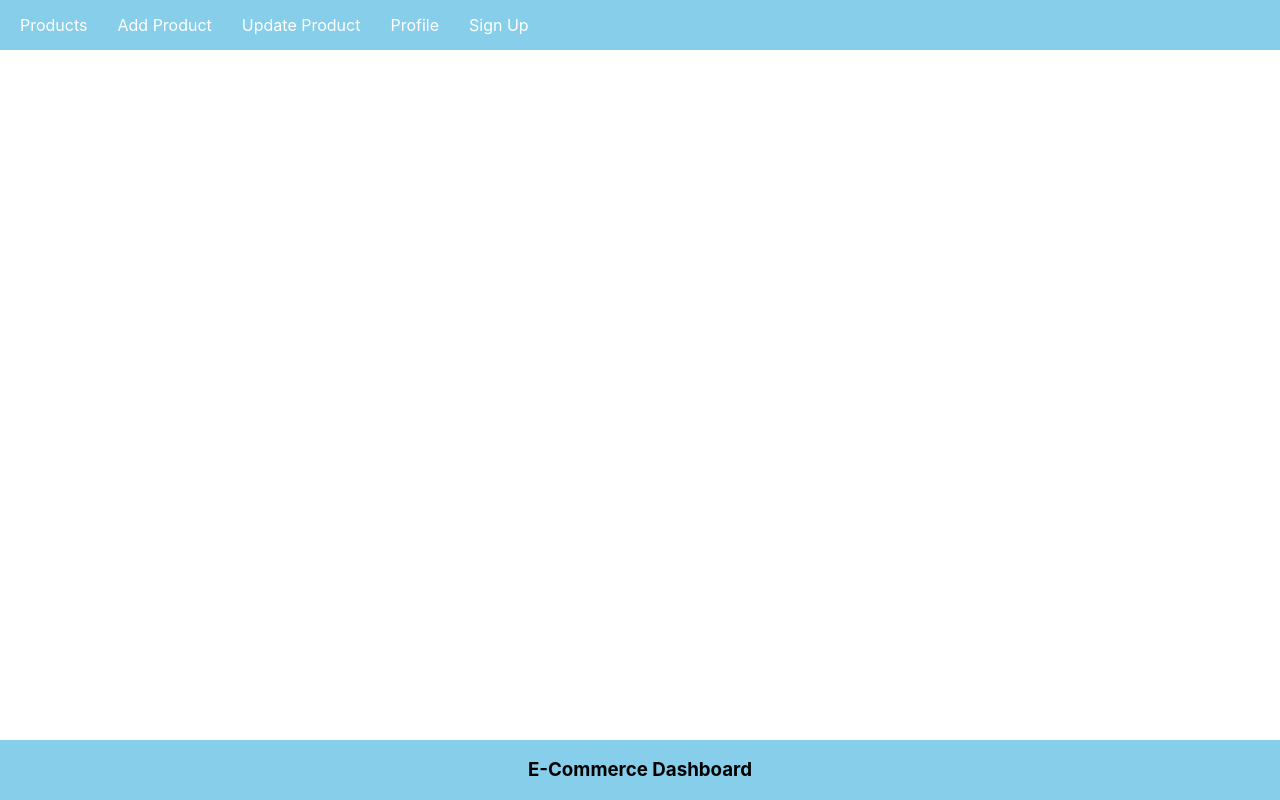
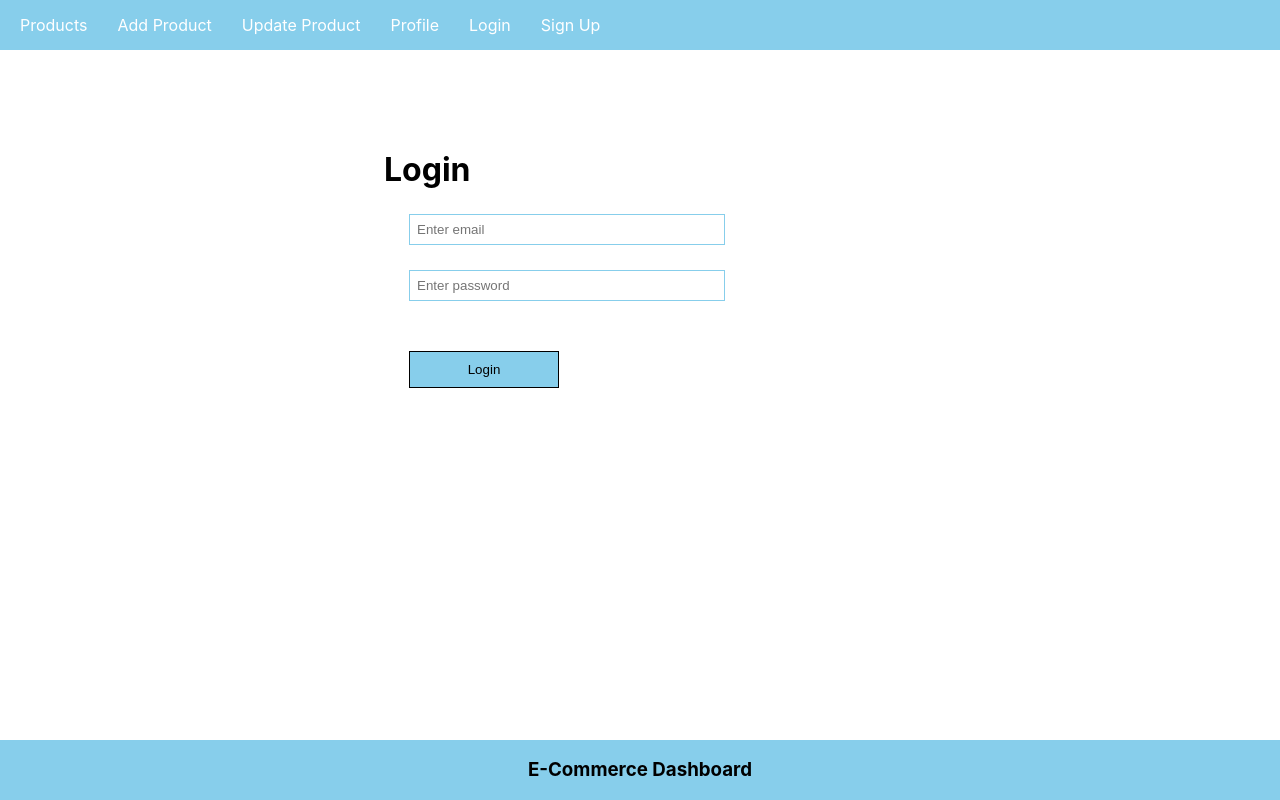
Before and after one commit to VaibhaoHatwar/e-commerce-dashboard-frontend, a React (Create React App) app: page /login in a window 1280 px wide. Built offline with nearby package versions, Linux system fonts and the light colour scheme; the HTML template or start-up script is replaced by a standard one.

Commit message:
Created Login Component UI

```diff
--- a/src/App.css
+++ b/src/App.css
@@ -30,6 +30,11 @@
 
 .register {
   margin-left: 30%;
+}
+
+.login {
+  margin-left: 30%;
+  margin-top: 100px;
 }
 
 .inputBox {
--- a/src/App.js
+++ b/src/App.js
@@ -5,6 +5,7 @@
 import Footer from "./components/Footer"
 import SignUp from "./components/SignUp"
 import PrivateComponent from "./components/PrivateComponent"
+import Login from "./components/Login"
 
 function App() {
   return (
@@ -20,6 +21,7 @@
             <Route path="/profile" element={<h1>Profile Component</h1>} />
           </Route>
 
+          <Route path="/login" element={<Login />} />
           <Route path="/signup" element={<SignUp />} />
         </Routes>
         <Footer />
--- /dev/null
+++ b/src/components/Login.js
@@ -0,0 +1,38 @@
+import { useState } from "react"
+
+const Login = () => {
+  const [email, setEmail] = useState("")
+  const [password, setPassword] = useState("")
+
+  const handleLogin = (e) => {
+    e.preventDefault()
+
+    console.log({ email, password })
+  }
+
+  return (
+    <form onSubmit={handleLogin} className="login">
+      <h1>Login</h1>
+      <input
+        className="inputBox"
+        type="email"
+        placeholder="Enter email"
+        value={email}
+        onChange={(e) => setEmail(e.target.value)}
+      />
+      <input
+        className="inputBox"
+        type="password"
+        placeholder="Enter password"
+        value={password}
+        onChange={(e) => setPassword(e.target.value)}
+      />
+
+      <button className="button" type="submit">
+        Login
+      </button>
+    </form>
+  )
+}
+
+export default Login
--- a/src/components/Navbar.js
+++ b/src/components/Navbar.js
@@ -25,6 +25,9 @@
           <Link to="/profile">Profile</Link>
         </li>
         <li>
+          <Link to="/login">Login</Link>
+        </li>
+        <li>
           {auth ? (
             <Link to="/signup" onClick={logOut}>
               Logout
```
